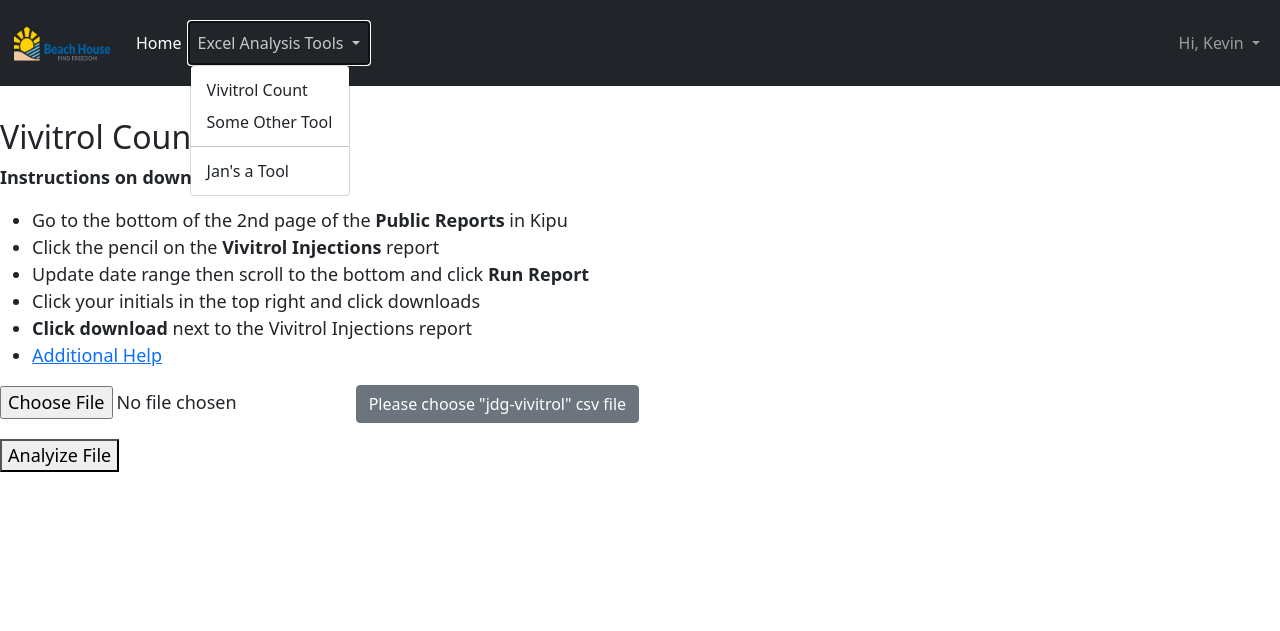
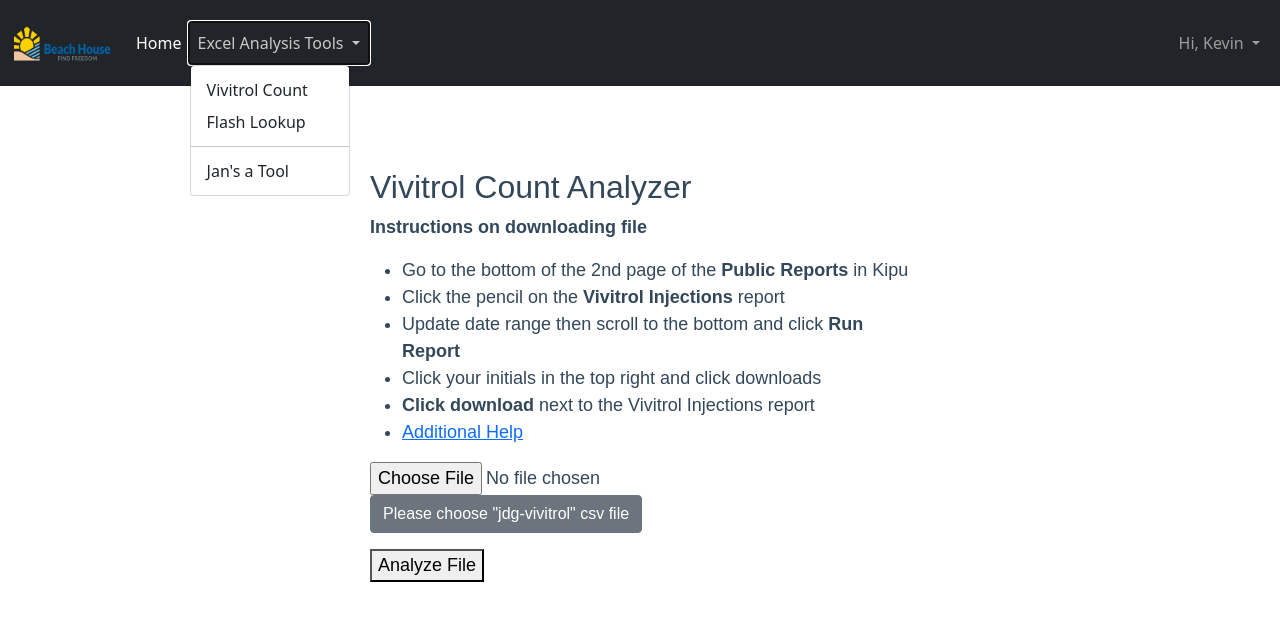
Before and after one commit to keberelf058725/BH_Django_Project, a Django app: page /viv/ in a window 1280 px wide, after a click on "Excel Analysis Tools". Shown: the top 631 px of the page. Run offline with Django 4.2, Linux system fonts and the light colour scheme; a user stored in the database is signed in.

Commit message:
Updates 7/24/2022

```diff
--- a/BH_DJANGO/BH_DJANGO/urls.py
+++ b/BH_DJANGO/BH_DJANGO/urls.py
@@ -23,6 +23,7 @@
     path('viv_help/', views.viv_help_view, name='viv_help'),
     path('accounts/login/', auth_views.LoginView.as_view(template_name='login.html'), name='login'),
     path('viv/', views.viv_view, name='viv'),
+    path('flash/', views.flash_view, name='flash'),
     path('', views.homepage_view, name='home'),
     path('admin/', admin.site.urls),
     path('logout/', views.logout_user, name="logout"),
--- /dev/null
+++ b/BH_DJANGO/Static_File_Storage/css/style.css
@@ -0,0 +1,25 @@
+img.login_img { float: center; }
+
+p.login_text {color: red;}
+
+body.login_body {
+  margin: auto;
+  width: 640px;
+  padding: 50px;
+  font-family: 'Avenir', sans-serif;
+  color: #33475b;
+      }
+
+div.viv_css {
+  margin: auto;
+  width: 640px;
+  padding: 50px;
+  font-family: 'Avenir', sans-serif;
+  color: #33475b;
+      }
+
+h2.viv_help_css {
+margin: auto;
+  width: 50%;
+  padding: 0px;
+      }
--- a/BH_DJANGO/pages/views.py
+++ b/BH_DJANGO/pages/views.py
@@ -6,30 +6,35 @@
 from django.contrib.auth.decorators import login_required, permission_required
 from django.contrib.auth.models import auth
 import datetime
+from .forms import Flash_File_Form
+import json
 
 
 def logout_user(request):
     auth.logout(request)
     return redirect('login')
 
+
 @login_required
 def viv_help_view(request, *args, **kwargs):
     return render(request, "viv_help.html", {})
+
+
 @login_required
 def homepage_view(request, *args, **kwargs):
     return render(request, "home.html", {})
+
+
 @login_required
 @permission_required('pages.view_nurse', raise_exception=True)
 def viv_view(request, *args, **kwargs):
-
-
     if request.method == 'GET':
         return render(request, "viv.html", {})
 
     if request.method == 'POST':
         try:
             sheet1 = request.FILES['file']
-            Viv = pandas.DataFrame(pandas.read_csv(sheet1, index_col=0, dtype=str))
+            Viv = pandas.DataFrame(pandas.read_csv(sheet1, dtype=str))
             Viv[['Evaluation Date', 'Evaluation Date_2']] = Viv['Evaluation Date'].str.split(' ', n=1, expand=True)
             Viv.loc[:, ('Evaluation Date')] = pandas.to_datetime(Viv.loc[:, ('Evaluation Date')]).dt.date
             Date_Min = Viv['Evaluation Date'].min()
@@ -42,8 +47,67 @@
         except Exception:
             messages.error(request, 'Unexpected Error: Possibility that no file was selected')
         else:
-            messages.success(request, 'The total number of Vivitrol Injections from {} to {} is: {}'.format(Date_Min, Date_Max, VivT))
+            messages.success(request,
+                             'The total number of Vivitrol Injections from {} to {} is: {}'.format(Date_Min, Date_Max,
+                                                                                                   VivT))
 
         return render(request, "viv.html", {})
     else:
         return render(request, "viv.html", {})
+
+
+def flash_view(request, *args, **kwargs):
+    if request.method == 'POST':
+        form = Flash_File_Form(request.POST)
+        print(request.FILES)
+
+        # if form.is_valid():
+
+        try:
+            flash_1 = request.FILES['Flash_File']
+            flash_2 = request.FILES['Kipu_File']
+        except Exception:
+            messages.error(request, 'Wrong File Type')
+        else:
+            Actual_Flash = pandas.DataFrame(pandas.read_excel(flash_1, header=None))
+            DL_Flash = pandas.DataFrame(pandas.read_csv(flash_2, dtype=str))
+            Actual_Flash['Patient'] = Actual_Flash[0]
+            Actual_Flash['MRN'] = Actual_Flash[1]
+            Actual_Flash = Actual_Flash[['Patient', 'MRN']]
+            Actual_Flash = Actual_Flash.dropna()
+            Actual_Flash = Actual_Flash[Actual_Flash['Patient'].str.contains('Name') == False]
+            Actual_Flash = Actual_Flash[Actual_Flash['Patient'].str.contains('ON CAMPUS') == False]
+            Actual_Flash = Actual_Flash[Actual_Flash['Patient'].str.contains('OFF CAMPUS') == False]
+            Actual_Flash = Actual_Flash[Actual_Flash['Patient'].str.contains('Residential') == False]
+            Actual_Flash = Actual_Flash.reset_index()
+            Actual_Flash = Actual_Flash[['Patient', 'MRN']]
+            DL_Flash['LNF3'] = DL_Flash['Last Name'].str.slice(stop=3)
+            DL_Flash['LNF2'] = DL_Flash['Last Name'].str.slice(stop=2)
+            DL_Flash['Name_3'] = DL_Flash.loc[:, 'First Name'] + ' ' + DL_Flash.loc[:, 'LNF3']
+            DL_Flash['Name_2'] = DL_Flash.loc[:, 'First Name'] + ' ' + DL_Flash.loc[:, 'LNF2']
+            DL_Flash['Name'] = DL_Flash.loc[:, 'First Name'] + ' ' + DL_Flash.loc[:, 'Last Name']
+            DL_Flash = DL_Flash[['Name', 'MR', 'Sex', 'Insurance 1   Insurance Company', 'Admission Date', 'Length Of Stay', 'Program', 'Payment Method', 'LNF3', 'LNF2', 'Name_3', 'Name_2']]
+            M_D = pandas.merge(DL_Flash, Actual_Flash, how="left", left_on=["Name_3"], right_on=["Patient"], suffixes=("", ".Flash"))
+            M_D = pandas.merge(M_D, Actual_Flash, how="left", left_on=["Name_2"], right_on=["Patient"], suffixes=("", ".Match2"))
+            M_D = pandas.merge(M_D, Actual_Flash, how="left", left_on=["MR"], right_on=["MRN"], suffixes=("", ".MRN_MATCH"))
+            M_D['Boolean'] = numpy.where((M_D['Patient'].isnull()) & (M_D['Patient.Match2'].isnull()) & (M_D['Patient.MRN_MATCH'].isnull()), True, False)
+            M_D = M_D[M_D['Boolean'] == True]
+            M_D = M_D.rename(columns={'Insurance 1   Insurance Company': 'Insurance', 'Admission Date': 'Admission', 'Length Of Stay': 'LOS', 'Payment Method': 'Payment'})
+            M_D = M_D[['Name', 'MR', 'Sex', 'Insurance', 'Admission', 'LOS', 'Program', 'Payment']]
+            json_records = M_D.reset_index().to_json(orient='records')
+            data = []
+            data = json.loads(json_records)
+            context = {'d': data}
+
+            return render(request, 'flash_return.html', context)
+
+    # except Exception:
+    # messages.error(request, 'Unexpected Error: Possibility that no file was selected')
+    # else:
+    # messages.success(request,
+    # 'Patient is '.format(M_D))
+    # return render(request, "flash.html", {})
+    else:
+        form = Flash_File_Form()
+
+    return render(request, 'flash.html', {'form': form})
--- a/BH_DJANGO/templates/base.html
+++ b/BH_DJANGO/templates/base.html
@@ -1,3 +1,5 @@
+{% load static %}
+
 <!DOCTYPE html>
 <html lang="en">
 <head>
@@ -7,10 +9,14 @@
     <meta name="viewport" content="width=device-width, initial-scale=1">
 
     <!-- Bootstrap CSS -->
-    <link href="https://cdn.jsdelivr.net/npm/bootstrap@5.0.2/dist/css/bootstrap.min.css" rel="stylesheet" integrity="sha384-EVSTQN3/azprG1Anm3QDgpJLIm9Nao0Yz1ztcQTwFspd3yD65VohhpuuCOmLASjC" crossorigin="anonymous">
-    <link href="https://cdn.jsdelivr.net/npm/bootstrap@5.1.1/dist/css/bootstrap.min.css" rel="stylesheet" integrity="sha384-F3w7mX95PdgyTmZZMECAngseQB83DfGTowi0iMjiWaeVhAn4FJkqJByhZMI3AhiU" crossorigin="anonymous">
-
-   <script src="https://cdn.jsdelivr.net/npm/bootstrap@5.1.1/dist/js/bootstrap.bundle.min.js" integrity="sha384-/bQdsTh/da6pkI1MST/rWKFNjaCP5gBSY4sEBT38Q/9RBh9AH40zEOg7Hlq2THRZ" crossorigin="anonymous"></script>
+    <link href="https://cdn.jsdelivr.net/npm/bootstrap@5.0.2/dist/css/bootstrap.min.css" rel="stylesheet"
+          integrity="sha384-EVSTQN3/azprG1Anm3QDgpJLIm9Nao0Yz1ztcQTwFspd3yD65VohhpuuCOmLASjC" crossorigin="anonymous">
+    <link href="https://cdn.jsdelivr.net/npm/bootstrap@5.1.1/dist/css/bootstrap.min.css" rel="stylesheet"
+          integrity="sha384-F3w7mX95PdgyTmZZMECAngseQB83DfGTowi0iMjiWaeVhAn4FJkqJByhZMI3AhiU" crossorigin="anonymous">
+    <link rel="stylesheet" type="text/css" href="{% static 'css/style.css' %}"/>
+    <script src="https://cdn.jsdelivr.net/npm/bootstrap@5.1.1/dist/js/bootstrap.bundle.min.js"
+            integrity="sha384-/bQdsTh/da6pkI1MST/rWKFNjaCP5gBSY4sEBT38Q/9RBh9AH40zEOg7Hlq2THRZ"
+            crossorigin="anonymous"></script>
     <title>BHC</title>
 </head>
 <body>
@@ -18,7 +24,8 @@
     <div class="container-fluid">
         {% load static %}
         <a class="navbar-brand" href="#"><img src="{% static 'logo.png' %}" alt="logo" width="100" height="60"></a>
-        <button class="navbar-toggler" type="button" data-bs-toggle="collapse" data-bs-target="#navbarSupportedContent" aria-controls="navbarSupportedContent" aria-expanded="false" aria-label="Toggle navigation">
+        <button class="navbar-toggler" type="button" data-bs-toggle="collapse" data-bs-target="#navbarSupportedContent"
+                aria-controls="navbarSupportedContent" aria-expanded="false" aria-label="Toggle navigation">
             <span class="navbar-toggler-icon"></span>
         </button>
         <div class="collapse navbar-collapse" id="navbarSupportedContent">
@@ -27,7 +34,8 @@
                     <a class="nav-link active" aria-current="page" href="{% url 'home' %}">Home</a>
                 </li>
                 <li class="nav-item dropdown">
-                      <a class="nav-link dropdown-toggle" href="#" id="navbarDropdown" role="button" data-bs-toggle="dropdown" aria-expanded="false"> Excel Analysis Tools </a>
+                    <a class="nav-link dropdown-toggle" href="#" id="navbarDropdown" role="button"
+                       data-bs-toggle="dropdown" aria-expanded="false"> Excel Analysis Tools </a>
                     <ul class="dropdown-menu" aria-labelledby="navbarDropdown">
                         <li>
                             {% if perms.pages.view_nurse %}
@@ -36,16 +44,21 @@
                         </li>
                         {% endif %}
                         <li class="nav-item dropdown">
-              <a class="dropdown-item" aria-current="page" href="#">Some Other Tool</a>
+                            <a class="dropdown-item" aria-current="page" href="{% url 'flash' %}">Flash Lookup</a>
                         </li>
-                             <li><hr class="dropdown-divider"></li>
+                        <li>
+                            <hr class="dropdown-divider">
+                        </li>
                         <li><a class="dropdown-item" href="#">Jan's a Tool</a></li>
-                         </ul></li></ul>
+                    </ul>
+                </li>
+            </ul>
         </div>
         <div class="collapse navbar-collapse" id="navbarSupportedContent">
             <ul class="navbar-nav ms-auto mb-2 mb-lg-0">
                 <li class="nav-item dropdown">
-                      <a class="nav-link dropdown-toggle" href="#" id="navbarDropdown" role="button" data-bs-toggle="dropdown" aria-expanded="false"> Hi, {{user.first_name}} </a>
+                    <a class="nav-link dropdown-toggle" href="#" id="navbarDropdown" role="button"
+                       data-bs-toggle="dropdown" aria-expanded="false"> Hi, {{user.first_name}} </a>
                     <ul class="dropdown-menu" aria-labelledby="navbarDropdown">
                         <li>
                             <a class="dropdown-item" href="{% url 'logout' %}">Logout</a>
@@ -60,7 +73,8 @@
     </div>
 </nav>
 <style>
-h1 {text-align: center;}</style>
+h1 {text-align: center;}
+</style>
 <h1></h1>
 <br>
 {% block content %}
--- a/BH_DJANGO/templates/viv.html
+++ b/BH_DJANGO/templates/viv.html
@@ -8,10 +8,10 @@
 </div>
 {% endfor %}
 {% else %}
+<div class="viv_css">
     <h2>Vivitrol Count Analyzer</h2>
-
 <p>
-    <font size ="+1"><strong>Instructions on downloding file</strong><font>
+    <font size="+1"><strong>Instructions on downloading file</strong><font>
 <ul>
     <li>Go to the bottom of the 2nd page of the <strong>Public Reports</strong> in Kipu</li>
     <li>Click the pencil on the <strong>Vivitrol Injections</strong> report</li>
@@ -28,12 +28,13 @@
 
 <form action="" method="post" enctype="multipart/form-data"> {% csrf_token %}
     <div>
- <input type="file" name="file" id = sheet1 accept=".csv"/>
+        <input type="file" name="file" id=sheet1 accept=".csv"/>
         <label for="sheet1" class="btn btn-secondary">Please choose "jdg-vivitrol" csv file</label></div>
     <p></p>
     <div>
-    <button type="submit">Analyize File</button>
+        <button type="submit">Analyze File</button>
     </div>
 </form>
+</div>
 {% endif %}
 {% endblock %}
--- a/BH_DJANGO/templates/viv_help.html
+++ b/BH_DJANGO/templates/viv_help.html
@@ -1,15 +1,15 @@
  {% extends 'base.html' %}
 
 {% block content %}
- <h2>Vivitrol Help</h1>
- <p>
 
+ <div>
+<h2 class="viv_help_css">Vivitrol Help</h1>
 {% load static %}
      <img src="{% static 'Vivitrol_Help.gif' %}" alt="Vivitrol_Help">
 
 
 
-  </p>
+  </div>
 
 
 
```
Also changed, not shown: BH_DJANGO/pages/forms.py (added, +13 -0 lines), BH_DJANGO/templates/flash.html (added, +13 -0 lines), BH_DJANGO/templates/flash_return.html (added, +52 -0 lines), BH_DJANGO/templates/home.html (+9 -5 lines), BH_DJANGO/templates/login.html (+10 -5 lines), BH_DJANGO/db.sqlite3. Lines whose indentation alone changed are shown as unchanged.
